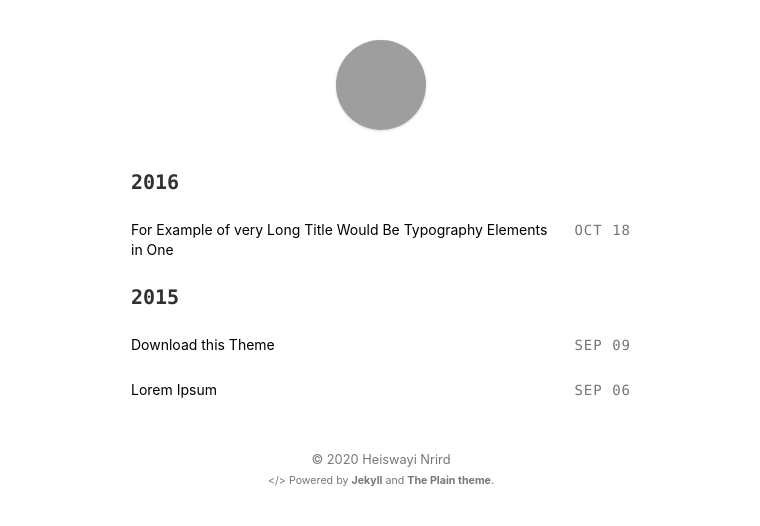
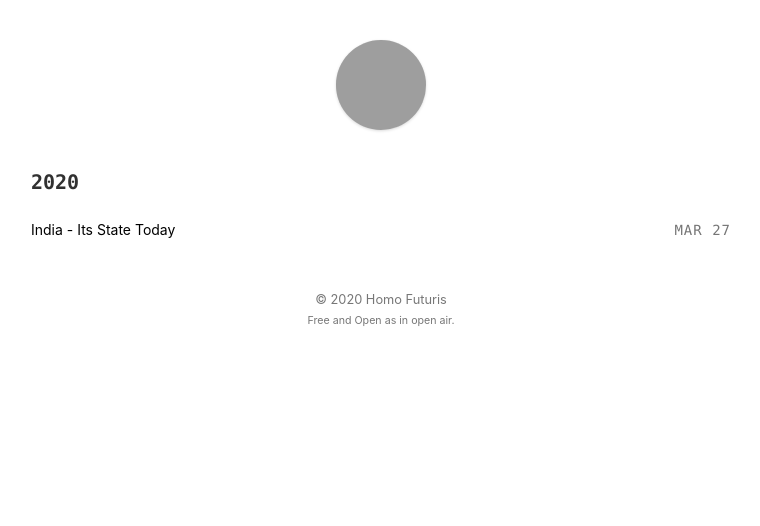
Before and after one commit to homofuturus/good-blog-base, a Jekyll site: the page built from index.html, in a window 1280 px wide. Shown: the top 526 px of the page, without its empty margins (259-1019 px from the left). Built offline with Jekyll 4.4.1, drawn with Linux system fonts in a browser that asks for light colours; grey boxes are pictures that could not be loaded.

````diff
--- a/_config.yml
+++ b/_config.yml
@@ -1,14 +1,14 @@
 # Site Info
-title:              "The Plain"
-description:        "A minimalist Jekyll theme"
-author_name:        "Heiswayi Nrird" # change this to your name
-logo_url:           https://avatars0.githubusercontent.com/u/13794983?v=4 # Get it from GitHub API: https://api.github.com/users/<username>
+title:              "HomoFuturis"
+description:        "you know everything you are"
+author_name:        "Homo Futuris" # change this to your name
+logo_url:           https://avatars1.githubusercontent.com/u/62358163?s=460 # Get it from GitHub API: https://api.github.com/users/<username>
 
 # Site Settings
-url:                https://heiswayi.github.io # main url
-baseurl:            /the-plain
+url:                https://homofuturis.github.io # main url
+baseurl:
 permalink:          /:title # Post permalink
-timezone:           Asia/Kuala_Lumpur # https://en.wikipedia.org/wiki/List_of_tz_database_time_zones
+timezone:           Asia/Kolkata # https://en.wikipedia.org/wiki/List_of_tz_database_time_zones
 mathjax:            true  # enables support for mathjax - set to 'false' to disable
 
 # Site Build
--- a/_includes/footer.html
+++ b/_includes/footer.html
@@ -1,4 +1,15 @@
 <div class="footer">
+
+  <!-- Global site tag (gtag.js) - Google Analytics -->
+  <script async src="https://www.googletagmanager.com/gtag/js?id=UA-37572424-7"></script>
+  <script>
+    window.dataLayer = window.dataLayer || [];
+    function gtag(){dataLayer.push(arguments);}
+    gtag('js', new Date());
+
+    gtag('config', 'UA-37572424-7');
+  </script>
+
   <span class="block">&copy; {{ site.time | date: '%Y' }} {{ site.author_name }}</span>
-  <span class="block"><small>&lt;/&gt; Powered by <a href="https://jekyllrb.com/">Jekyll</a> and <a href="https://github.com/heiswayi/the-plain">The Plain theme</a>.</small></span>
+  <span class="block"><small>Free and Open as in open air.</small></span>
 </div>
--- a/_layouts/page.html
+++ b/_layouts/page.html
@@ -13,5 +13,5 @@ layout: default
 </article>
 
 <div class="page-navigation code">
-	<a class="home" href="{{ "/" | prepend: site.baseurl | prepend: site.url }}" title="Back to Index">&larr; Index</a>
+	<a class="home" href="{{ "/" | prepend: site.baseurl | prepend: site.url }}" title="Home">&larr; Index</a>
 </div>
--- a/_posts/2016-10-18-very-long-title-post.md
+++ /dev/null
@@ -1,138 +0,0 @@
----
-title: For Example of very Long Title Would Be Typography Elements in One
-updated: 2016-10-18 23:37
----
-
-**NOTE:** This markdown cheatsheet is a typography demo for this theme. Check out this post to learn more about this markdown usage when you want to get started with this theme. Enjoy!
-
-## Typography Elements in One
-
-Let's start with a informative paragraph. **This text is bolded.** But not this one! _How about italic text?_ Cool right? Ok, let's **_combine_** them together. Yeah, that's right! I have code to highlight, so `ThisIsMyCode()`. What a nice! Good people will hyperlink away, so [here we go](#) or [http://www.example.com](http://www.example.com).
-
-<div class="divider"></div>
-
-## Headings H1 to H6
-
-# H1 Heading
-
-## H2 Heading
-
-### H3 Heading
-
-#### H4 Heading
-
-##### H5 Heading
-
-###### H6 Heading
-
-<div class="divider"></div>
-
-## Footnote
-
-Let's say you have text that you want to refer with a footnote, you can do that too! This is an example for the footnote number one [^1]. You can even add more footnotes, with link! [^2]
-
-<div class="divider"></div>
-
-## Blockquote
-
-> Start by doing what's necessary; then do what's possible; and suddenly you are doing the impossible. --Francis of Assisi
-
-**NOTE:** This theme does NOT support nested blockquotes.
-
-<div class="divider"></div>
-
-## List Items
-
-1. First order list item
-2. Second item
-
-* Unordered list can use asterisks
-- Or minuses
-+ Or pluses
-
-<div class="divider"></div>
-
-## Code Blocks
-
-```javascript
-var s = "JavaScript syntax highlighting";
-alert(s);
-```
-
-```python
-s = "Python syntax highlighting"
-print s
-```
-
-```
-No language indicated, so no syntax highlighting.
-But let's throw in a <b>tag</b>.
-```
-
-<div class="divider"></div>
-
-## Mathematics
-
-The theme comes ready with [mathjax](https://www.mathjax.org/) support built in, allowing for both simple inline equations like $$ax^2 + bx + c = 0$$ and much more complex mathematical expressions such as equation $$\eqref{eq:sample}$$ below.
-
-$$
-\begin{align}
-\nabla \times \vec{\mathbf{B}} -\, \frac1c\, \frac{\partial\vec{\mathbf{E}}}{\partial t}  &= \frac{4\pi}{c}\vec{\mathbf{j}} \\
-\nabla \cdot \vec{\mathbf{E}} &= 4 \pi \rho \tag{2} \label{eq:sample}\\
-\nabla \times \vec{\mathbf{E}}\, +\, \frac1c\, \frac{\partial\vec{\mathbf{B}}}{\partial t}  &= \vec{\mathbf{0}} \\
-\nabla \cdot \vec{\mathbf{B}}  &= 0\\
-\end{align}
-$$
-
-<div class="divider"></div>
-
-
-## Table
-
-### Table 1: With Alignment
-
-| Tables        | Are           | Cool  |
-| ------------- |:-------------:| -----:|
-| col 3 is      | right-aligned | $1600 |
-| col 2 is      | centered      |   $12 |
-| zebra stripes | are neat      |    $1 |
-
-### Table 2: With Typography Elements
-
-Markdown | Less | Pretty
---- | --- | ---
-*Still* | `renders` | **nicely**
-1 | 2 | 3
-
-<div class="divider"></div>
-
-## Horizontal Line
-
-The HTML `<hr>` element is for creating a "thematic break" between paragraph-level elements. In markdown, you can create a `<hr>` with any of the following:
-
-* `___`: three consecutive underscores
-* `---`: three consecutive dashes
-* `***`: three consecutive asterisks
-
-renders to:
-
-___
-
----
-
-***
-
-<div class="divider"></div>
-
-## Media
-
-### YouTube Embedded Iframe
-
-<iframe width="560" height="315" src="https://www.youtube.com/embed/n1a7o44WxNo" frameborder="0" allowfullscreen></iframe>
-
-### Image
-
-![Minion](http://octodex.github.com/images/minion.png)
-
-[^1]: Footnote number one yeah baby! Long sentence test of footnote to see how the words are wrapping between each other. Might overflowww!
-[^2]: A footnote you can link to - [click here!](#)
--- a/_posts/2015-09-06-lorem-ipsum.md
+++ b/_posts/2020-03-27-India-its-state-today.md
@@ -1,6 +1,6 @@
 ---
-title: Lorem Ipsum
-updated: 2015-09-06 15:56
+title: India - Its State Today
+updated: 2020-03-27 00:57
 ---
 
 ### The standard Lorem Ipsum passage, used since the 1500s
--- a/_sass/main.scss
+++ b/_sass/main.scss
@@ -15,7 +15,7 @@ body {
   font-style: normal;
   font-family: -apple-system, BlinkMacSystemFont, "Segoe UI", Roboto, Helvetica, Arial, sans-serif, "Apple Color Emoji", "Segoe UI Emoji", "Segoe UI Symbol";
   color: #333333;
-  padding: 20px;
+  padding: 10px;
   margin: 0;
   -webkit-font-smoothing: antialiased;
   -webkit-text-size-adjust: 100%;
@@ -224,7 +224,7 @@ iframe {
   width: 100%;
 }
 article {
-  max-width: 500px;
+  max-width: 700px;
   margin: 0 auto;
   h1.title {
     line-height: 1.4em;
@@ -331,7 +331,7 @@ article {
   }
 }
 section {
-  max-width: 500px;
+  max-width: 700px;
   margin: 0 auto 50px auto;
   ul {
     list-style: none;
````
Also changed, not shown: _posts/2015-09-09-download-this-theme.md (deleted, +0 -8 lines), about.md (+4 -3 lines), 10 other files.
